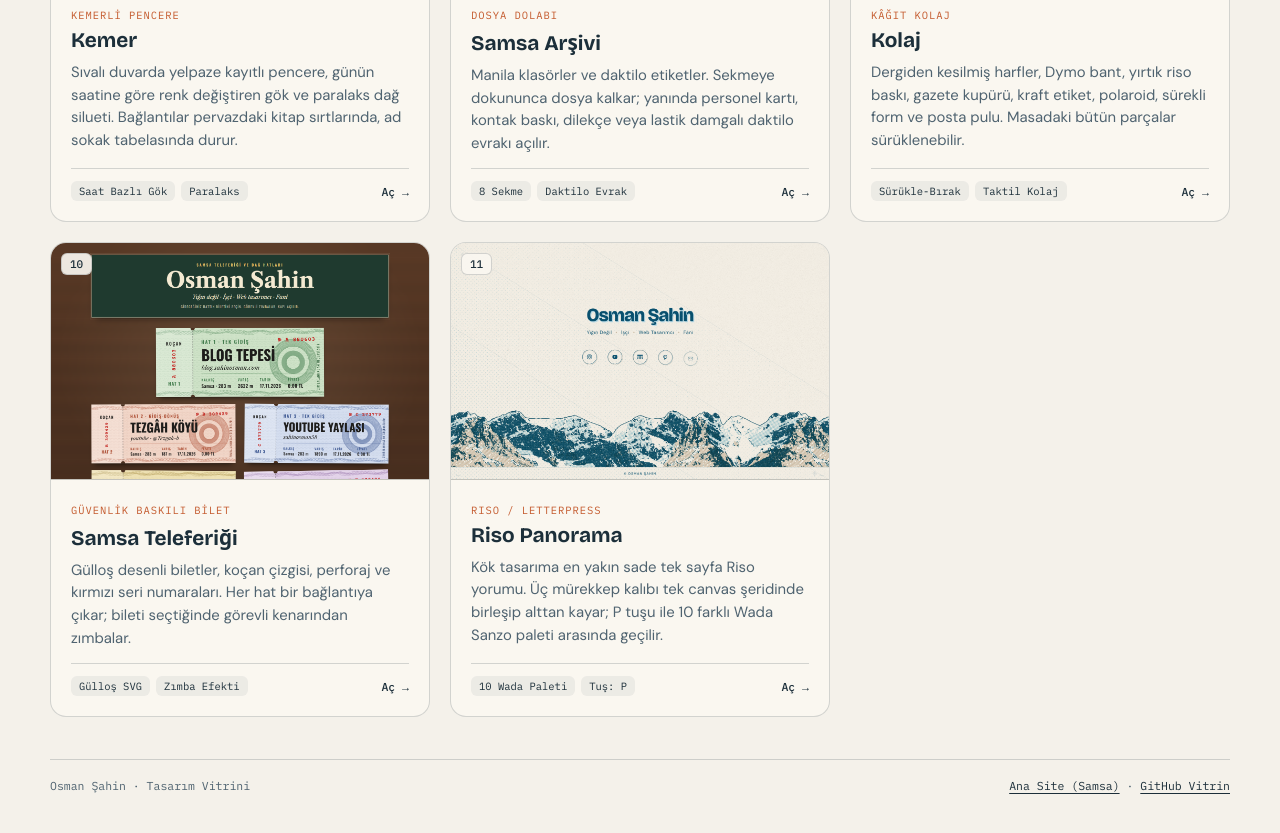
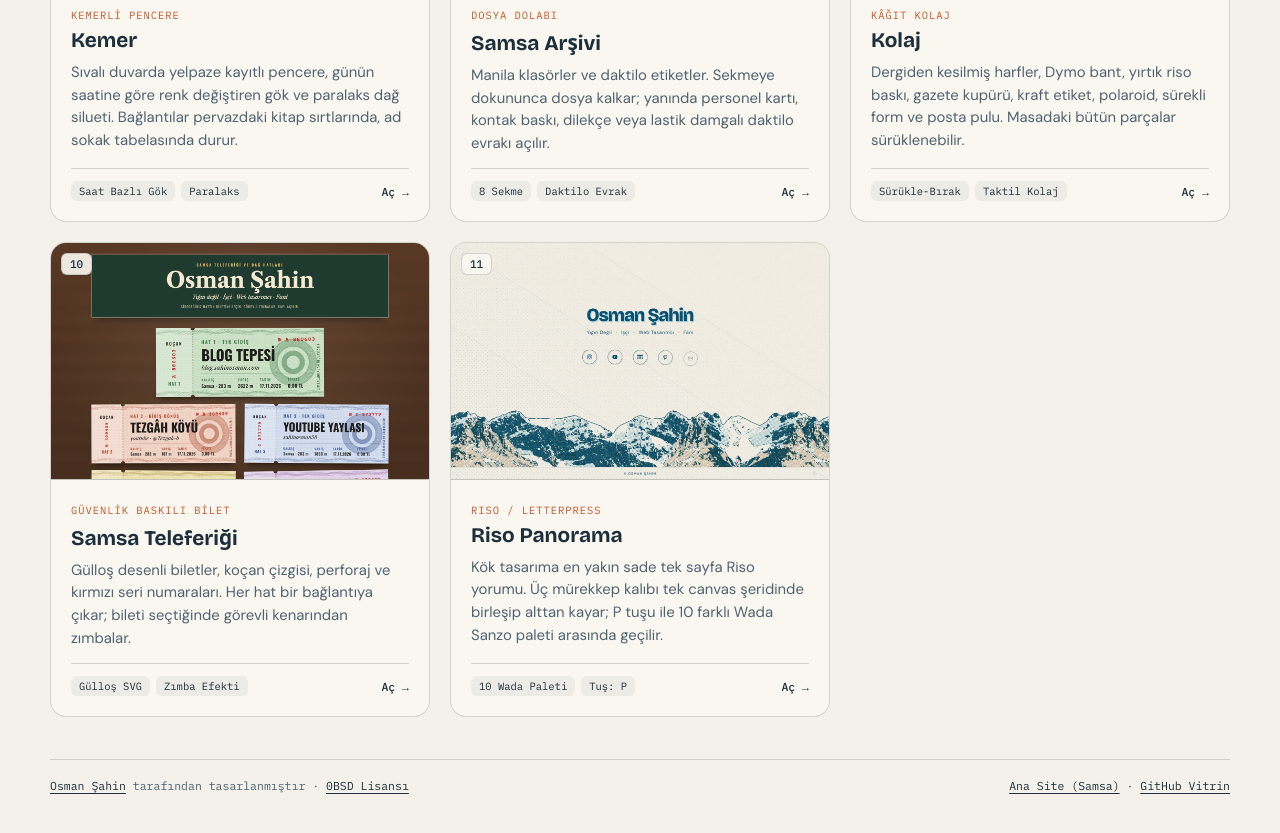
Before and after one commit to osmansahin/vitrin, a plain HTML site: page index.html in a window 1280 px wide. Shown: the part 1538-2371 px from the top of the page. Drawn offline with nearby package versions, Linux system fonts and the light colour scheme.

Commit message:
0BSD lisansı, sahip bilgisi ve sahinosman.com bağlantısı eklendi

```diff
--- a/index.html
+++ b/index.html
@@ -517,7 +517,7 @@
     </main>
 
     <footer>
-      <span>Osman Şahin · Tasarım Vitrini</span>
+      <span><a href="https://sahinosman.com" target="_blank" rel="noopener noreferrer">Osman Şahin</a> tarafından tasarlanmıştır · <a href="./LICENSE">0BSD Lisansı</a></span>
       <span><a href="https://github.com/osmansahin/samsa" target="_blank" rel="noopener noreferrer">Ana Site (Samsa)</a> · <a href="https://github.com/osmansahin/vitrin" target="_blank" rel="noopener noreferrer">GitHub Vitrin</a></span>
     </footer>
   </div>
```
Also changed, not shown: 2 other files.
